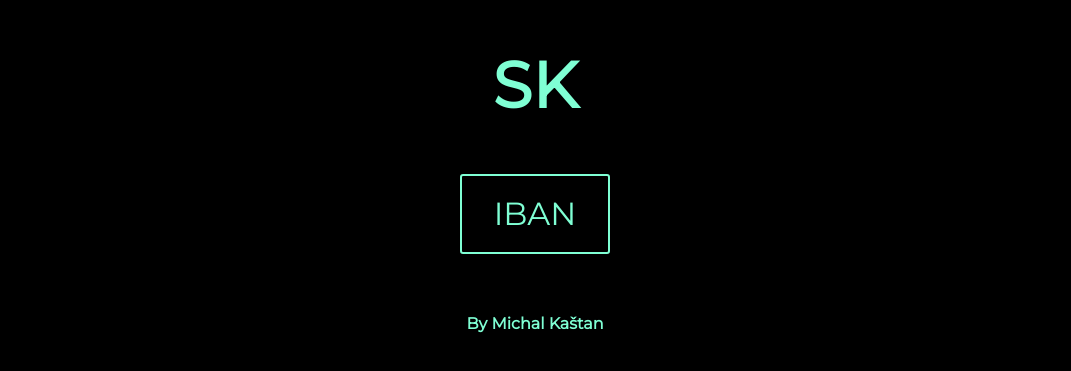
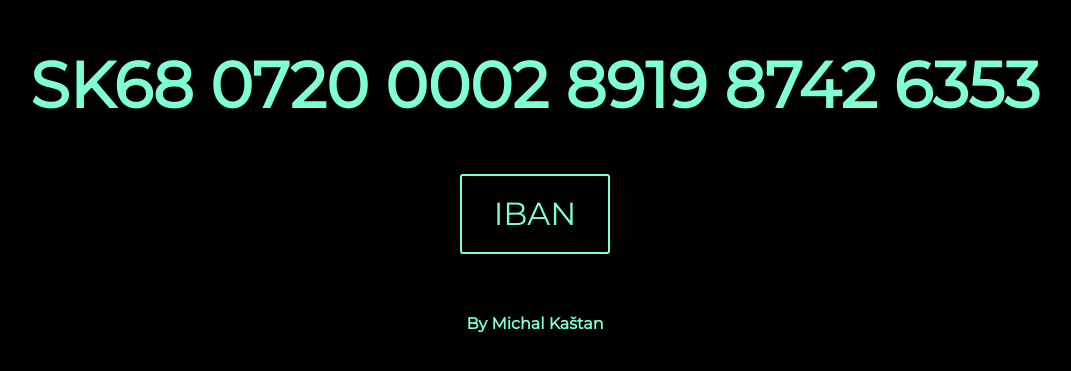
Before and after one commit to BloodyBogan/IBAN-Generator, a plain HTML site: page index.html in a window 1280 px wide. Shown: the part 211-582 px from the top of the page, without its empty margins (105-1176 px from the left). Drawn offline with Linux system fonts and the light colour scheme; files that its build step writes are made by us from their sources; files whose address does not match are found by name.

Commit message:
Update index.html

```diff
--- a/index.html
+++ b/index.html
@@ -10,7 +10,7 @@
 <body>
 
   <div class="wrapper">
-    <h1 id="IBAN">SK<span id="ucet"></span></h1>
+    <h1 id="IBAN">SK<span id="ucet">68 0720 0002 8919 8742 6353</span></h1>
     <button id="generateBtn" type="button">IBAN</button>
     <h3>By Michal Kaštan</h3>
   </div>
```
